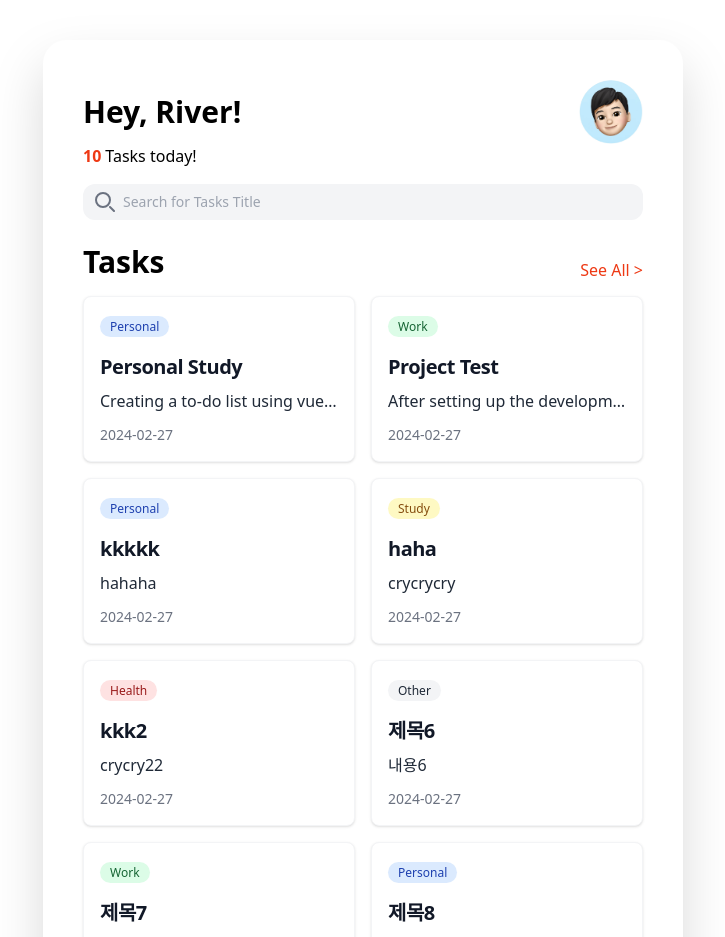
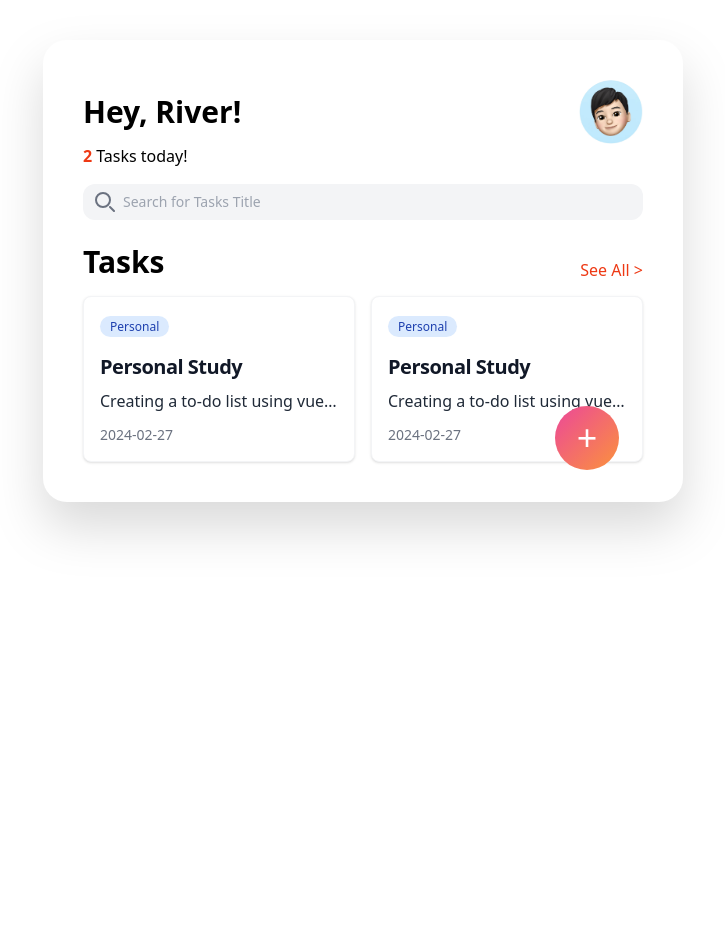
Before and after one commit to Seokho0120/vue-playground, a Vue app: page / in a window 1280 px wide. Shown: the top 937 px of the page, without its empty margins (277-1002 px from the left). After the commit the page ends 800 px from the top, so only its background shows below. Built offline with nearby package versions, Linux system fonts and the light colour scheme; data requests are answered from the project's data file.

Commit message:
fix: db id type 수정, tsconfig import type 설정

```diff
--- a/db.json
+++ b/db.json
@@ -1,74 +1,18 @@
 {
   "posts": [
     {
+      "id": 0,
       "title": "Personal Study",
       "content": "Creating a to-do list using vue3 Refactoring the code after completing UI and functional implementation",
       "createdAt": 1708997094188,
-      "id": "1",
       "category": "Personal"
     },
     {
-      "title": "Project Test",
-      "content": "After setting up the development environment, create an administrator permission page using Vue3.",
-      "createdAt": 1708998153071,
-      "id": "2",
-      "category": "Work"
-    },
-    {
-      "title": "kkkkk",
-      "content": "hahaha",
-      "createdAt": 1708998824336,
-      "id": "3",
+      "id": 1,
+      "title": "Personal Study",
+      "content": "Creating a to-do list using vue3 Refactoring the code after completing UI and functional implementation",
+      "createdAt": 1708997094122,
       "category": "Personal"
-    },
-    {
-      "title": "haha",
-      "content": "crycrycry",
-      "createdAt": 1708997094188,
-      "id": "4",
-      "category": "Study"
-    },
-    {
-      "title": "kkk2",
-      "content": "crycry22",
-      "createdAt": 1708998153071,
-      "id": "5",
-      "category": "Health"
-    },
-    {
-      "title": "제목6",
-      "content": "내용6",
-      "createdAt": 1708998824336,
-      "id": "6",
-      "category": "Other"
-    },
-    {
-      "title": "제목7",
-      "content": "내용7",
-      "createdAt": 1708998153071,
-      "id": "7",
-      "category": "Work"
-    },
-    {
-      "title": "제목8",
-      "content": "내용8",
-      "createdAt": 1708998824336,
-      "id": "8",
-      "category": "Personal"
-    },
-    {
-      "id": "d96f",
-      "title": "test",
-      "content": "testest",
-      "category": "Study",
-      "createdAt": 1709573330751
-    },
-    {
-      "id": "a854",
-      "title": "되나",
-      "content": "되나되나되나되나되나",
-      "category": "Work",
-      "createdAt": 1710177802490
     }
   ]
 }
--- a/src/api/posts.ts
+++ b/src/api/posts.ts
@@ -5,11 +5,11 @@ export function getPosts(): Promise<FetchPostsResponse> {
 	return axios.get<Post[]>('http://localhost:4000/posts');
 }
 
-export function getPostById(id: string) {
+export function getPostById(id: number) {
 	return axios.get(`http://localhost:4000/posts/${id}`);
 }
 
-export function createPosts(data) {
+export function createPosts(data: Post) {
 	return axios.post('http://localhost:4000/posts', data);
 }
 
--- a/src/components/posts/PostCreateView.vue
+++ b/src/components/posts/PostCreateView.vue
@@ -1,3 +1,31 @@
+<script setup lang="ts">
+import { ref } from 'vue';
+import { useRouter } from 'vue-router';
+import PostForm from '@/components/posts/PostForm.vue';
+import { createPosts } from '@/api/posts';
+import type { Form } from '@/types/posts';
+
+const router = useRouter();
+
+const form = ref<Form>({
+	title: '',
+	content: '',
+	category: '',
+});
+
+const saveTask = async () => {
+	try {
+		await createPosts({
+			...form.value,
+			createdAt: Date.now(),
+		});
+		router.push({ name: 'PostList' });
+	} catch (error) {
+		console.error('error', error);
+	}
+};
+</script>
+
 <template>
 	<div class="flex items-center justify-between">
 		<RouterLink
@@ -35,31 +63,4 @@
 	</PostForm>
 </template>
 
-<script setup lang="ts">
-import { ref } from 'vue';
-import { useRouter } from 'vue-router';
-import PostForm from '@/components/posts/PostForm.vue';
-import { createPosts } from '@/api/posts';
-
-const router = useRouter();
-
-const form = ref({
-	title: null,
-	content: null,
-	category: null,
-});
-
-const saveTask = async () => {
-	try {
-		await createPosts({
-			...form.value,
-			createdAt: Date.now(),
-		});
-		router.push({ name: 'PostList' });
-	} catch (error) {
-		console.error('error', error);
-	}
-};
-</script>
-
 <style scoped></style>
--- a/src/components/posts/PostForm.vue
+++ b/src/components/posts/PostForm.vue
@@ -1,54 +1,3 @@
-<template>
-	<form class="flex flex-col gap-8">
-		<div class="flex flex-col">
-			<label for="title" class="text-2xl font-bold pb-4">Taks Name</label>
-			<input
-				:value="title"
-				@input="$emit('update:title', $event.target.value)"
-				type="text"
-				class="w-full p-2 pl-4 text-sm rounded-xl bg-gray-100"
-				placeholder="Title"
-				id="title"
-				autofocus
-			/>
-		</div>
-
-		<div class="flex flex-col">
-			<label for="content" class="text-2xl font-bold pb-4">Description</label>
-			<textarea
-				:value="content"
-				@input="$emit('update:content', $event.target.value)"
-				class="w-full p-2 pl-4 text-sm rounded-xl bg-gray-100"
-				placeholder="Content"
-				id="content"
-				rows="5"
-			/>
-		</div>
-
-		<div class="flex flex-col">
-			<label class="text-2xl font-bold pb-4">Status</label>
-			<div class="flex flex-wrap gap-3">
-				<div
-					v-for="category in CATEGORIES"
-					:key="category.id"
-					class="flex items-center gap-2"
-				>
-					<div
-						:class="`${getCategoryColor(category.name, selectedCategory === category.name)} text-xs px-2.5 py-0.5 rounded-full cursor-pointer`"
-						@click="selectCategory(category.name)"
-					>
-						{{ category.name }}
-					</div>
-				</div>
-			</div>
-		</div>
-
-		<div class="flex justify-center gap-2 mt-4">
-			<slot name="actions"></slot>
-		</div>
-	</form>
-</template>
-
 <script setup lang="ts">
 import { ref } from 'vue';
 
@@ -114,4 +63,55 @@ const getCategoryColor = (category, selected = false) => {
 };
 </script>
 
+<template>
+	<form class="flex flex-col gap-8">
+		<div class="flex flex-col">
+			<label for="title" class="text-2xl font-bold pb-4">Taks Name</label>
+			<input
+				:value="title"
+				@input="$emit('update:title', $event.target.value)"
+				type="text"
+				class="w-full p-2 pl-4 text-sm rounded-xl bg-gray-100"
+				placeholder="Title"
+				id="title"
+				autofocus
+			/>
+		</div>
+
+		<div class="flex flex-col">
+			<label for="content" class="text-2xl font-bold pb-4">Description</label>
+			<textarea
+				:value="content"
+				@input="$emit('update:content', $event.target.value)"
+				class="w-full p-2 pl-4 text-sm rounded-xl bg-gray-100"
+				placeholder="Content"
+				id="content"
+				rows="5"
+			/>
+		</div>
+
+		<div class="flex flex-col">
+			<label class="text-2xl font-bold pb-4">Status</label>
+			<div class="flex flex-wrap gap-3">
+				<div
+					v-for="category in CATEGORIES"
+					:key="category.id"
+					class="flex items-center gap-2"
+				>
+					<div
+						:class="`${getCategoryColor(category.name, selectedCategory === category.name)} text-xs px-2.5 py-0.5 rounded-full cursor-pointer`"
+						@click="selectCategory(category.name)"
+					>
+						{{ category.name }}
+					</div>
+				</div>
+			</div>
+		</div>
+
+		<div class="flex justify-center gap-2 mt-4">
+			<slot name="actions"></slot>
+		</div>
+	</form>
+</template>
+
 <style lang="scss" scoped></style>
--- a/src/shims-vue.d.ts
+++ b/src/shims-vue.d.ts
@@ -1,9 +1,16 @@
-import { DefineComponent } from 'vue';
+// import { DefineComponent } from 'vue';
 import dayjs from 'dayjs';
 
+// declare module '*.vue' {
+// 	// eslint-disable-next-line @typescript-eslint/no-explicit-any, @typescript-eslint/ban-types
+// 	const component: DefineComponent<{}, {}, any>;
+// 	export default component;
+// }
+
 declare module '*.vue' {
-	const component: DefineComponent<{}, {}, any>;
-	export default component;
+	import { ComponentOptions } from 'vue';
+	const componentOptions: ComponentOptions;
+	export default componentOptions;
 }
 
 declare module '@vue/runtime-core' {
--- a/src/types/posts.ts
+++ b/src/types/posts.ts
@@ -2,10 +2,12 @@ export interface Post {
 	title: string;
 	content: string;
 	createdAt: number;
-	id: string;
+	id?: number;
 	category: string;
 }
 
 export interface FetchPostsResponse {
 	data: Post[];
 }
+
+export type Form = Omit<Post, 'id' | 'createdAt'>;
--- a/src/views/posts/PostDetailView.vue
+++ b/src/views/posts/PostDetailView.vue
@@ -5,7 +5,7 @@ import { getPostById } from '@/api/posts';
 import type { Post } from '@/types/posts';
 
 const route = useRoute();
-const postId = route.params.id as string;
+const postId = Number(route.params.id);
 
 const post = ref({
 	title: '',
@@ -17,6 +17,7 @@ const post = ref({
 const fetchPost = async () => {
 	try {
 		const { data } = await getPostById(postId);
+		console.log('data', data);
 		setPost(data);
 	} catch (error) {
 		console.error('error', error);
--- a/src/views/posts/PostListView.vue
+++ b/src/views/posts/PostListView.vue
@@ -1,48 +1,3 @@
-<template>
-	<PostFilter :title="title" @update:title="title = $event" />
-
-	<div class="flex items-center justify-between">
-		<div v-if="$route.path !== '/'" class="flex items-center">
-			<RouterLink to="/" class="text-[#ee3914]">&lt; Prev</RouterLink>
-		</div>
-
-		<div class="flex item-center pb-4">
-			<h2 class="text-3xl font-bold">Tasks</h2>
-		</div>
-
-		<div
-			class="flex items-center"
-			:class="{ invisible: $route.path === '/posts' }"
-		>
-			<RouterLink to="/posts" class="text-[#ee3914]">See All &gt;</RouterLink>
-		</div>
-	</div>
-
-	<div class="grid grid-cols-2 gap-4 relative">
-		<div
-			v-for="{ id, category, content, createdAt, title } in filteredPosts"
-			:key="id"
-			class="w-full cursor-pointer"
-		>
-			<PostItem
-				@click="goPage(id)"
-				:title="title"
-				:content="content"
-				:created-at="createdAt"
-				:category="category"
-			/>
-		</div>
-	</div>
-
-	<button
-		@click="goToWrite"
-		type="button"
-		class="absolute right-[30%] bottom-[7%] text-4xl w-16 h-16 flex items-center justify-center text-white bg-gradient-to-br from-pink-500 to-orange-400 hover:bg-gradient-to-bl focus:ring-4 focus:outline-none focus:ring-pink-200 dark:focus:ring-pink-800 rounded-full"
-	>
-		<span>+</span>
-	</button>
-</template>
-
 <script setup lang="ts">
 import { computed, ref } from 'vue';
 import { useRouter } from 'vue-router';
@@ -50,14 +5,14 @@ import { getPosts } from '@/api/posts';
 import PostItem from '@/components/posts/PostItem.vue';
 import PostFilter from '@/components/posts/PostFilter.vue';
 import { useCounterStore } from '@/stores/couter';
-import type { Post } from '@/types/posts';
+import { Post } from '@/types/posts';
 
 const router = useRouter();
 const posts = ref<Post[]>([]);
 const title = ref<string>('');
 const counterStore = useCounterStore();
 
-const goPage = (id: string) => {
+const goPage = (id: number) => {
 	router.push({
 		name: 'PostDetail',
 		params: {
@@ -94,4 +49,49 @@ const goToWrite = () => {
 };
 </script>
 
+<template>
+	<PostFilter :title="title" @update:title="title = $event" />
+
+	<div class="flex items-center justify-between">
+		<div v-if="$route.path !== '/'" class="flex items-center">
+			<RouterLink to="/" class="text-[#ee3914]">&lt; Prev</RouterLink>
+		</div>
+
+		<div class="flex item-center pb-4">
+			<h2 class="text-3xl font-bold">Tasks</h2>
+		</div>
+
+		<div
+			class="flex items-center"
+			:class="{ invisible: $route.path === '/posts' }"
+		>
+			<RouterLink to="/posts" class="text-[#ee3914]">See All &gt;</RouterLink>
+		</div>
+	</div>
+
+	<div class="grid grid-cols-2 gap-4 relative">
+		<div
+			v-for="{ id, category, content, createdAt, title } in filteredPosts"
+			:key="id"
+			class="w-full cursor-pointer"
+		>
+			<PostItem
+				@click="goPage(id!)"
+				:title="title"
+				:content="content"
+				:created-at="createdAt"
+				:category="category"
+			/>
+		</div>
+	</div>
+
+	<button
+		@click="goToWrite"
+		type="button"
+		class="absolute right-[30%] bottom-[7%] text-4xl w-16 h-16 flex items-center justify-center text-white bg-gradient-to-br from-pink-500 to-orange-400 hover:bg-gradient-to-bl focus:ring-4 focus:outline-none focus:ring-pink-200 dark:focus:ring-pink-800 rounded-full"
+	>
+		<span>+</span>
+	</button>
+</template>
+
 <style scoped></style>
--- a/tsconfig.app.json
+++ b/tsconfig.app.json
@@ -5,10 +5,10 @@
   "compilerOptions": {
     "composite": true,
     "tsBuildInfoFile": "./node_modules/.tmp/tsconfig.app.tsbuildinfo",
-
     "baseUrl": ".",
     "paths": {
       "@/*": ["./src/*"]
-    }
+    },
+    "verbatimModuleSyntax": false
   }
 }
```
